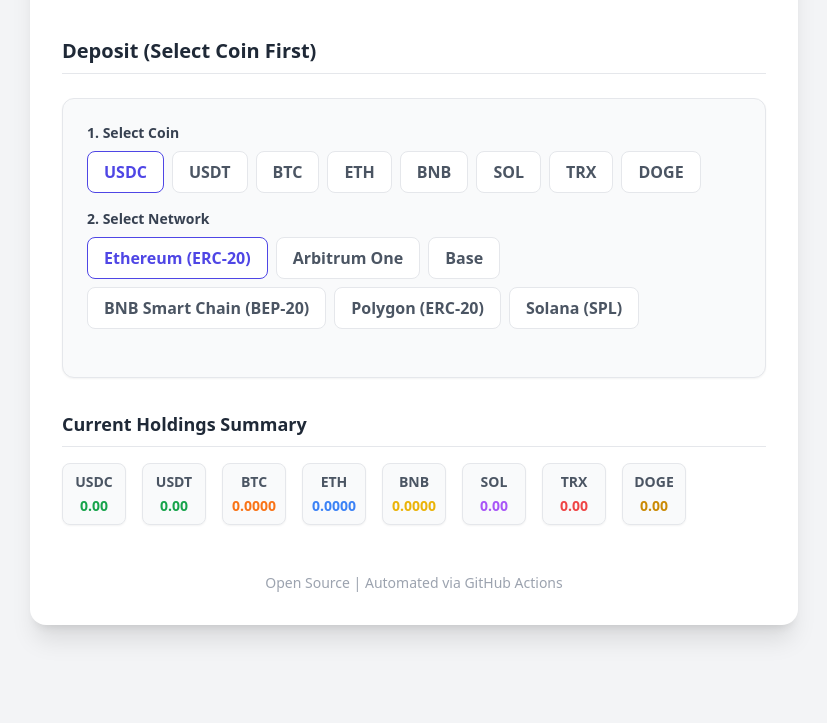
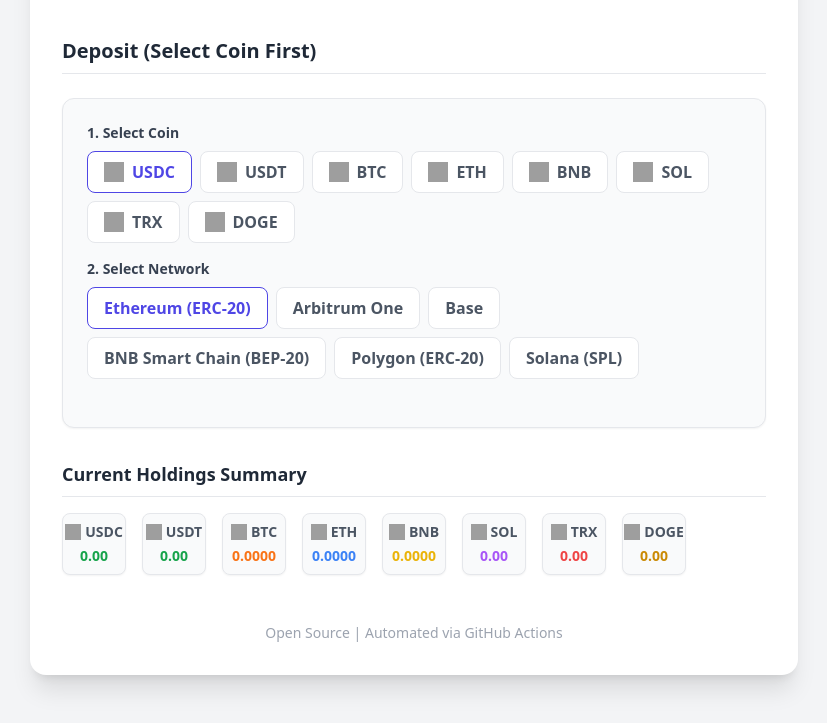
Before and after one commit to ZYXGENIUS/everyone_gimi_buck, a website: page index.html in a window 1280 px wide. Shown: the part 544-1267 px from the top of the page, without its empty margins (226-1053 px from the left). Before the commit the page ends 1217 px from the top, so only its background shows below. Drawn offline with nearby package versions, Linux system fonts and the light colour scheme; grey boxes are pictures that could not be loaded.

Commit message:
Add crypto logos to UI

```diff
--- a/index.html
+++ b/index.html
@@ -63,14 +63,14 @@
                 <div class="mb-4">
                     <label class="block text-sm font-bold text-gray-700 mb-2" data-i18n="step1">1. Select Coin</label>
                     <div class="flex flex-wrap gap-2" id="coin-tabs">
-                        <button onclick="selectCoin('USDC')" class="coin-btn px-4 py-2 rounded-lg border bg-white font-semibold text-gray-600 hover:border-indigo-500 hover:text-indigo-600 transition">USDC</button>
-                        <button onclick="selectCoin('USDT')" class="coin-btn px-4 py-2 rounded-lg border bg-white font-semibold text-gray-600 hover:border-indigo-500 hover:text-indigo-600 transition">USDT</button>
-                        <button onclick="selectCoin('BTC')" class="coin-btn px-4 py-2 rounded-lg border bg-white font-semibold text-gray-600 hover:border-indigo-500 hover:text-indigo-600 transition">BTC</button>
-                        <button onclick="selectCoin('ETH')" class="coin-btn px-4 py-2 rounded-lg border bg-white font-semibold text-gray-600 hover:border-indigo-500 hover:text-indigo-600 transition">ETH</button>
-                        <button onclick="selectCoin('BNB')" class="coin-btn px-4 py-2 rounded-lg border bg-white font-semibold text-gray-600 hover:border-indigo-500 hover:text-indigo-600 transition">BNB</button>
-                        <button onclick="selectCoin('SOL')" class="coin-btn px-4 py-2 rounded-lg border bg-white font-semibold text-gray-600 hover:border-indigo-500 hover:text-indigo-600 transition">SOL</button>
-                        <button onclick="selectCoin('TRX')" class="coin-btn px-4 py-2 rounded-lg border bg-white font-semibold text-gray-600 hover:border-indigo-500 hover:text-indigo-600 transition">TRX</button>
-                        <button onclick="selectCoin('DOGE')" class="coin-btn px-4 py-2 rounded-lg border bg-white font-semibold text-gray-600 hover:border-indigo-500 hover:text-indigo-600 transition">DOGE</button>
+                        <button onclick="selectCoin('USDC')" class="coin-btn px-4 py-2 rounded-lg border bg-white font-semibold text-gray-600 hover:border-indigo-500 hover:text-indigo-600 transition flex items-center justify-center gap-2"><img src="https://cryptologos.cc/logos/usd-coin-usdc-logo.svg?v=035" class="w-5 h-5" alt="USDC"> USDC</button>
+                        <button onclick="selectCoin('USDT')" class="coin-btn px-4 py-2 rounded-lg border bg-white font-semibold text-gray-600 hover:border-indigo-500 hover:text-indigo-600 transition flex items-center justify-center gap-2"><img src="https://cryptologos.cc/logos/tether-usdt-logo.svg?v=035" class="w-5 h-5" alt="USDT"> USDT</button>
+                        <button onclick="selectCoin('BTC')" class="coin-btn px-4 py-2 rounded-lg border bg-white font-semibold text-gray-600 hover:border-indigo-500 hover:text-indigo-600 transition flex items-center justify-center gap-2"><img src="https://cryptologos.cc/logos/bitcoin-btc-logo.svg?v=035" class="w-5 h-5" alt="BTC"> BTC</button>
+                        <button onclick="selectCoin('ETH')" class="coin-btn px-4 py-2 rounded-lg border bg-white font-semibold text-gray-600 hover:border-indigo-500 hover:text-indigo-600 transition flex items-center justify-center gap-2"><img src="https://cryptologos.cc/logos/ethereum-eth-logo.svg?v=035" class="w-5 h-5" alt="ETH"> ETH</button>
+                        <button onclick="selectCoin('BNB')" class="coin-btn px-4 py-2 rounded-lg border bg-white font-semibold text-gray-600 hover:border-indigo-500 hover:text-indigo-600 transition flex items-center justify-center gap-2"><img src="https://cryptologos.cc/logos/bnb-bnb-logo.svg?v=035" class="w-5 h-5" alt="BNB"> BNB</button>
+                        <button onclick="selectCoin('SOL')" class="coin-btn px-4 py-2 rounded-lg border bg-white font-semibold text-gray-600 hover:border-indigo-500 hover:text-indigo-600 transition flex items-center justify-center gap-2"><img src="https://cryptologos.cc/logos/solana-sol-logo.svg?v=035" class="w-5 h-5" alt="SOL"> SOL</button>
+                        <button onclick="selectCoin('TRX')" class="coin-btn px-4 py-2 rounded-lg border bg-white font-semibold text-gray-600 hover:border-indigo-500 hover:text-indigo-600 transition flex items-center justify-center gap-2"><img src="https://cryptologos.cc/logos/tron-trx-logo.svg?v=035" class="w-5 h-5" alt="TRX"> TRX</button>
+                        <button onclick="selectCoin('DOGE')" class="coin-btn px-4 py-2 rounded-lg border bg-white font-semibold text-gray-600 hover:border-indigo-500 hover:text-indigo-600 transition flex items-center justify-center gap-2"><img src="https://cryptologos.cc/logos/dogecoin-doge-logo.svg?v=035" class="w-5 h-5" alt="DOGE"> DOGE</button>
                     </div>
                 </div>
 
@@ -97,14 +97,14 @@
             <div class="mt-8">
                 <h3 class="text-lg font-bold border-b pb-2 mb-4" data-i18n="summaryTitle">Current Holdings Summary</h3>
                 <div class="grid grid-cols-2 lg:grid-cols-9 gap-4 text-center text-sm">
-                    <div class="bg-gray-50 p-2 border rounded-lg shadow-sm"><div class="font-bold text-gray-600 mb-1">USDC</div><div id="total-usdc" class="text-green-600 font-bold">0</div></div>
-                    <div class="bg-gray-50 p-2 border rounded-lg shadow-sm"><div class="font-bold text-gray-600 mb-1">USDT</div><div id="total-usdt" class="text-green-600 font-bold">0</div></div>
-                    <div class="bg-gray-50 p-2 border rounded-lg shadow-sm"><div class="font-bold text-gray-600 mb-1">BTC</div><div id="total-btc" class="text-orange-500 font-bold">0</div></div>
-                    <div class="bg-gray-50 p-2 border rounded-lg shadow-sm"><div class="font-bold text-gray-600 mb-1">ETH</div><div id="total-eth" class="text-blue-500 font-bold">0</div></div>
-                    <div class="bg-gray-50 p-2 border rounded-lg shadow-sm"><div class="font-bold text-gray-600 mb-1">BNB</div><div id="total-bnb" class="text-yellow-500 font-bold">0</div></div>
-                    <div class="bg-gray-50 p-2 border rounded-lg shadow-sm"><div class="font-bold text-gray-600 mb-1">SOL</div><div id="total-sol" class="text-purple-500 font-bold">0</div></div>
-                    <div class="bg-gray-50 p-2 border rounded-lg shadow-sm"><div class="font-bold text-gray-600 mb-1">TRX</div><div id="total-trx" class="text-red-500 font-bold">0</div></div>
-                    <div class="bg-gray-50 p-2 border rounded-lg shadow-sm"><div class="font-bold text-gray-600 mb-1">DOGE</div><div id="total-doge" class="text-yellow-600 font-bold">0</div></div>
+                    <div class="bg-gray-50 p-2 border rounded-lg shadow-sm"><div class="font-bold text-gray-600 mb-1"><div class="flex items-center justify-center gap-1"><img src="https://cryptologos.cc/logos/usd-coin-usdc-logo.svg?v=035" class="w-4 h-4" alt="USDC"> USDC</div></div><div id="total-usdc" class="text-green-600 font-bold">0</div></div>
+                    <div class="bg-gray-50 p-2 border rounded-lg shadow-sm"><div class="font-bold text-gray-600 mb-1"><div class="flex items-center justify-center gap-1"><img src="https://cryptologos.cc/logos/tether-usdt-logo.svg?v=035" class="w-4 h-4" alt="USDT"> USDT</div></div><div id="total-usdt" class="text-green-600 font-bold">0</div></div>
+                    <div class="bg-gray-50 p-2 border rounded-lg shadow-sm"><div class="font-bold text-gray-600 mb-1"><div class="flex items-center justify-center gap-1"><img src="https://cryptologos.cc/logos/bitcoin-btc-logo.svg?v=035" class="w-4 h-4" alt="BTC"> BTC</div></div><div id="total-btc" class="text-orange-500 font-bold">0</div></div>
+                    <div class="bg-gray-50 p-2 border rounded-lg shadow-sm"><div class="font-bold text-gray-600 mb-1"><div class="flex items-center justify-center gap-1"><img src="https://cryptologos.cc/logos/ethereum-eth-logo.svg?v=035" class="w-4 h-4" alt="ETH"> ETH</div></div><div id="total-eth" class="text-blue-500 font-bold">0</div></div>
+                    <div class="bg-gray-50 p-2 border rounded-lg shadow-sm"><div class="font-bold text-gray-600 mb-1"><div class="flex items-center justify-center gap-1"><img src="https://cryptologos.cc/logos/bnb-bnb-logo.svg?v=035" class="w-4 h-4" alt="BNB"> BNB</div></div><div id="total-bnb" class="text-yellow-500 font-bold">0</div></div>
+                    <div class="bg-gray-50 p-2 border rounded-lg shadow-sm"><div class="font-bold text-gray-600 mb-1"><div class="flex items-center justify-center gap-1"><img src="https://cryptologos.cc/logos/solana-sol-logo.svg?v=035" class="w-4 h-4" alt="SOL"> SOL</div></div><div id="total-sol" class="text-purple-500 font-bold">0</div></div>
+                    <div class="bg-gray-50 p-2 border rounded-lg shadow-sm"><div class="font-bold text-gray-600 mb-1"><div class="flex items-center justify-center gap-1"><img src="https://cryptologos.cc/logos/tron-trx-logo.svg?v=035" class="w-4 h-4" alt="TRX"> TRX</div></div><div id="total-trx" class="text-red-500 font-bold">0</div></div>
+                    <div class="bg-gray-50 p-2 border rounded-lg shadow-sm"><div class="font-bold text-gray-600 mb-1"><div class="flex items-center justify-center gap-1"><img src="https://cryptologos.cc/logos/dogecoin-doge-logo.svg?v=035" class="w-4 h-4" alt="DOGE"> DOGE</div></div><div id="total-doge" class="text-yellow-600 font-bold">0</div></div>
                 </div>
             </div>
         </div>
```
